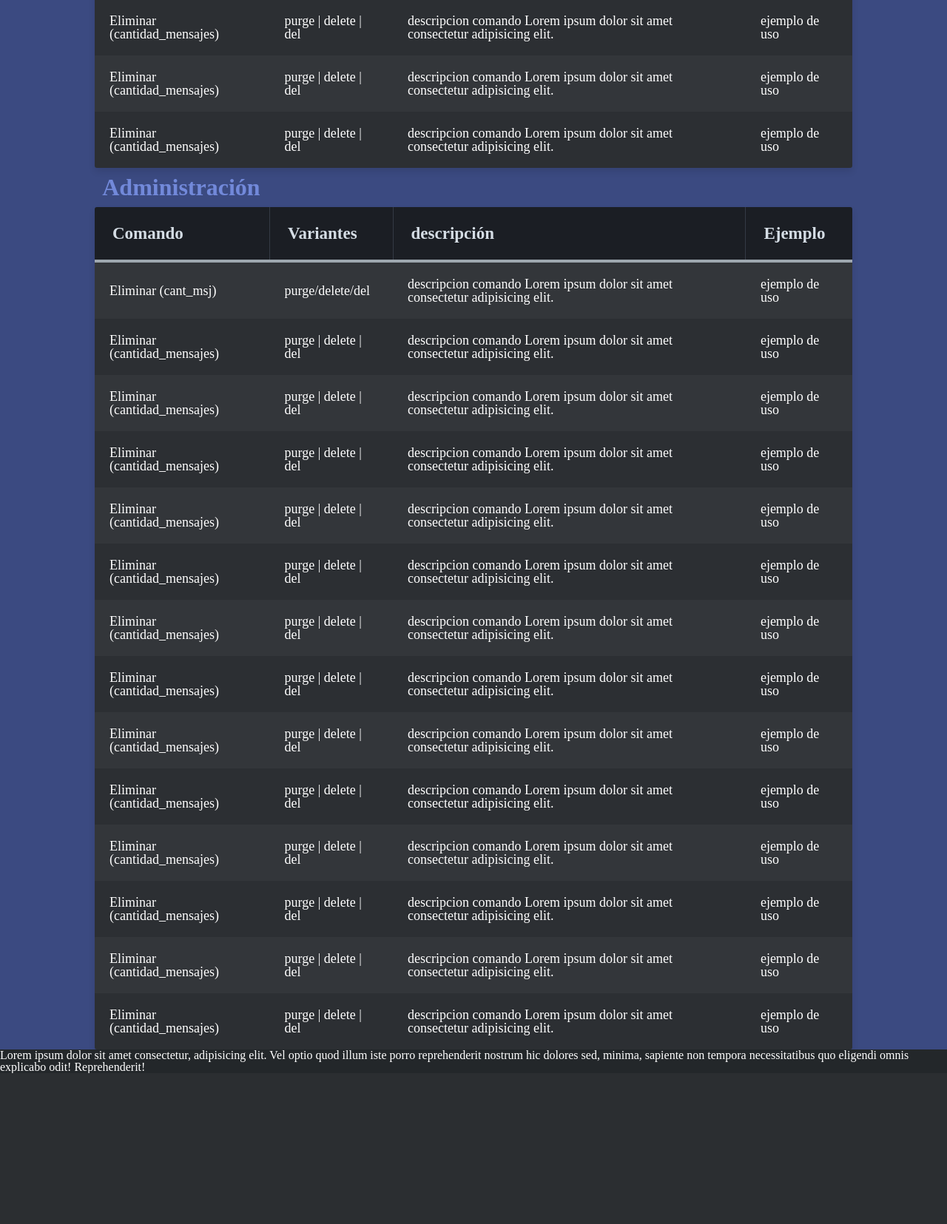
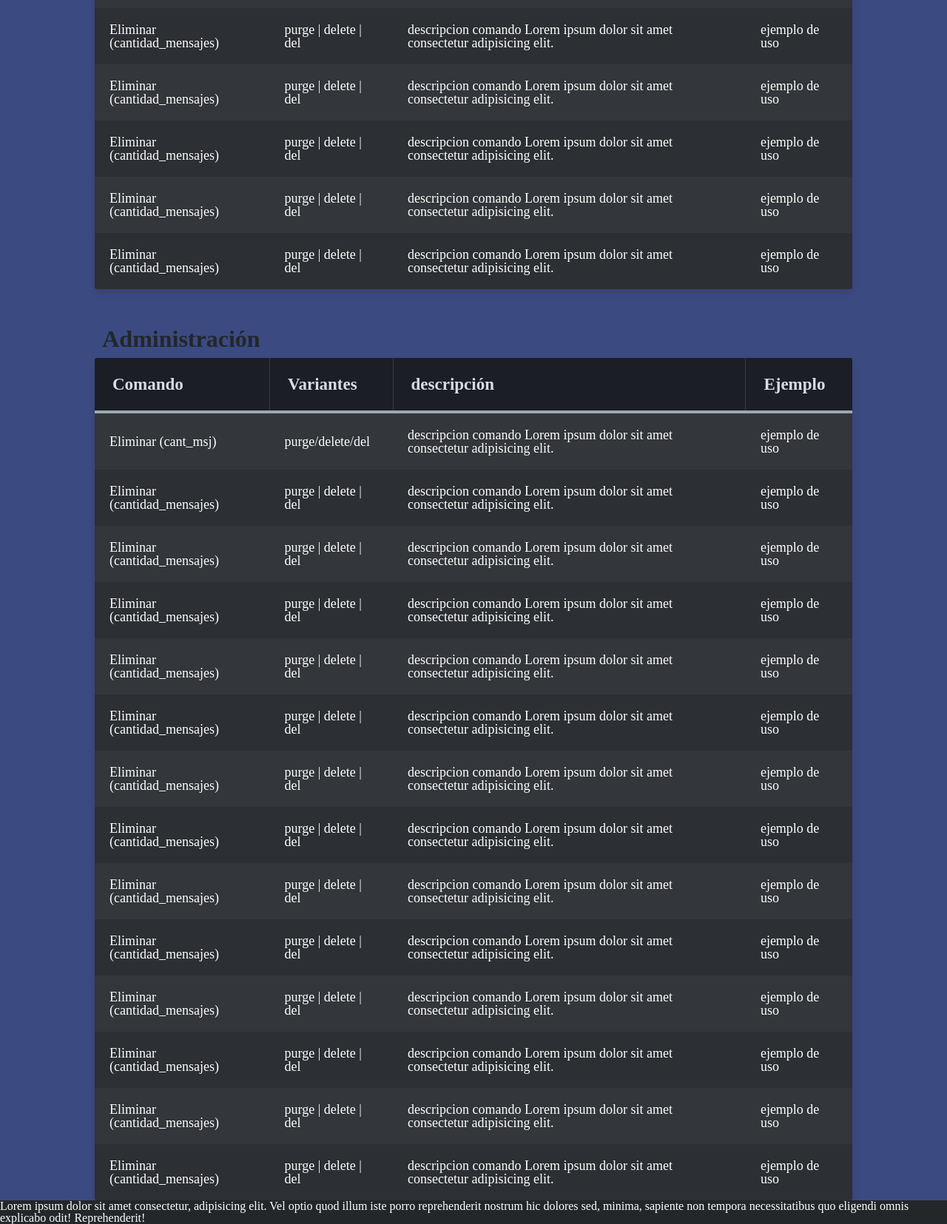
Before and after one commit to NozzOne/ruka-discord-web, a Django app: page /comandos in a window 1280 px wide. Shown: the part 3557-5212 px from the top of the page at 74% size. Before the commit the page ends 5008 px from the top, so only its background shows below. Run offline with Django 3.2, Linux system fonts and the light colour scheme; some web fonts are replaced.

Commit message:
arreglo errores de diseño y fuentes

```diff
--- a/ruka_web/core/static/core/css/estilos.css
+++ b/ruka_web/core/static/core/css/estilos.css
@@ -87,18 +87,23 @@ h1{
   margin: 4%;
   margin-left: 0%;
   margin-right: 0%;
+  margin-block-end: 12%;
   text-align: left;
 }
 h2{
   font-weight: bold;
   font-size: 2rem;
   font-family: 'roboto';
-  color: #7289da;
+  color: #23272a;
   margin: 1%;
+  margin-top: 5%;
 }
 .contenedor{
   margin: auto;
   width: 80%;
+}
+p{
+  font-family: roboto;
 }
 
 
```
